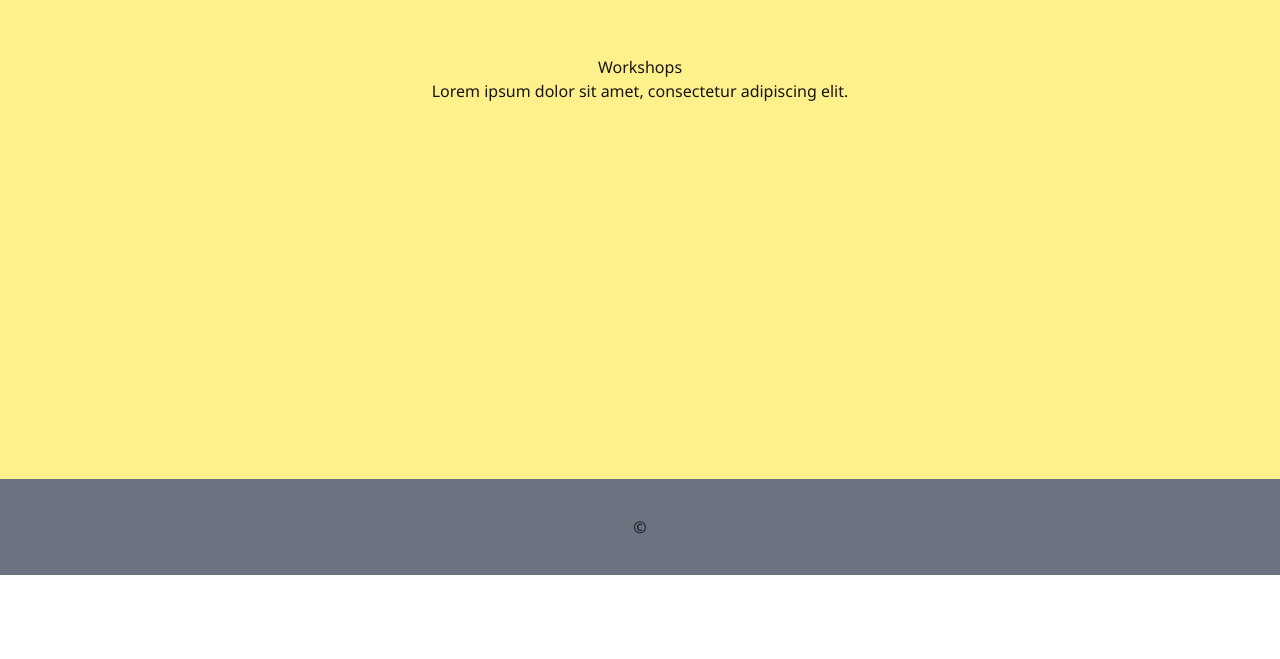
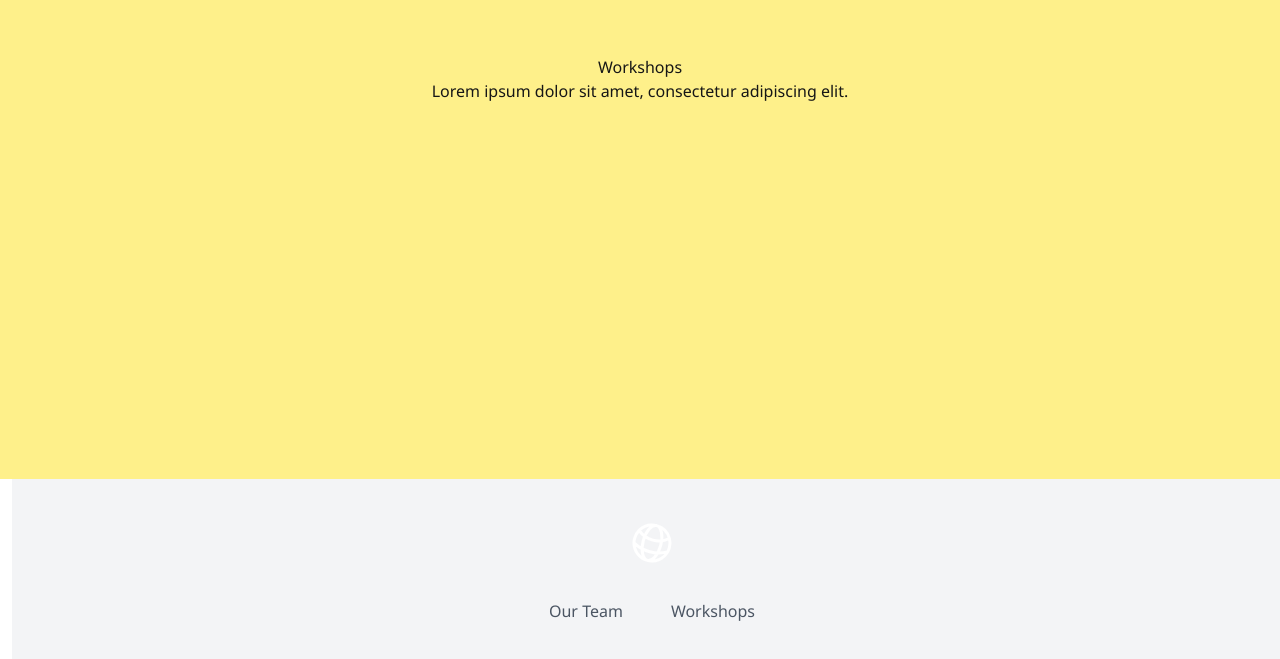
Before and after one commit to byung806/RunwayWebsite, a Next.js app: page / in a window 1280 px wide. Shown: the part 1574-2233 px from the top of the page. Before the commit the page ends 2149 px from the top, so only its background shows below. Built offline with nearby package versions, Linux system fonts and the light colour scheme.

Commit message:
Add footer

```diff
--- a/ui/components/footer.tsx
+++ b/ui/components/footer.tsx
@@ -1,11 +1,24 @@
 import Link from 'next/link';
-import NavLinks from '@/ui/components/nav-links';
-import WhizworksLogo from '@/ui/components/logo';
+import Logo from '@/ui/components/logo';
 
 export default function Footer() {
     return (
-        <footer className="flex items-center justify-center h-24 bg-gray-500">
-            <p>©</p>
+        <footer className="flex flex-col w-full items-center justify-center bg-gray-100 mx-3">
+            <div className="w-full draggable">
+                <div className="container flex flex-col mx-auto">
+                    <div className="flex flex-col items-center w-full my-10">
+                        <span className="mb-8">
+                            <Logo />
+                        </span>
+                        <div className="flex flex-col items-center gap-6 mb-8">
+                            <div className="flex flex-wrap items-center justify-center gap-5 lg:gap-12 gap-y-3 lg:flex-nowrap text-dark-grey-900">
+                                <Link href="/" className="text-gray-600 hover:text-gray-900">Our Team</Link>
+                                <Link href="/" className="text-gray-600 hover:text-gray-900">Workshops</Link>
+                            </div>
+                        </div>
+                    </div>
+                </div>
+            </div>
         </footer>
     );
 }
```
